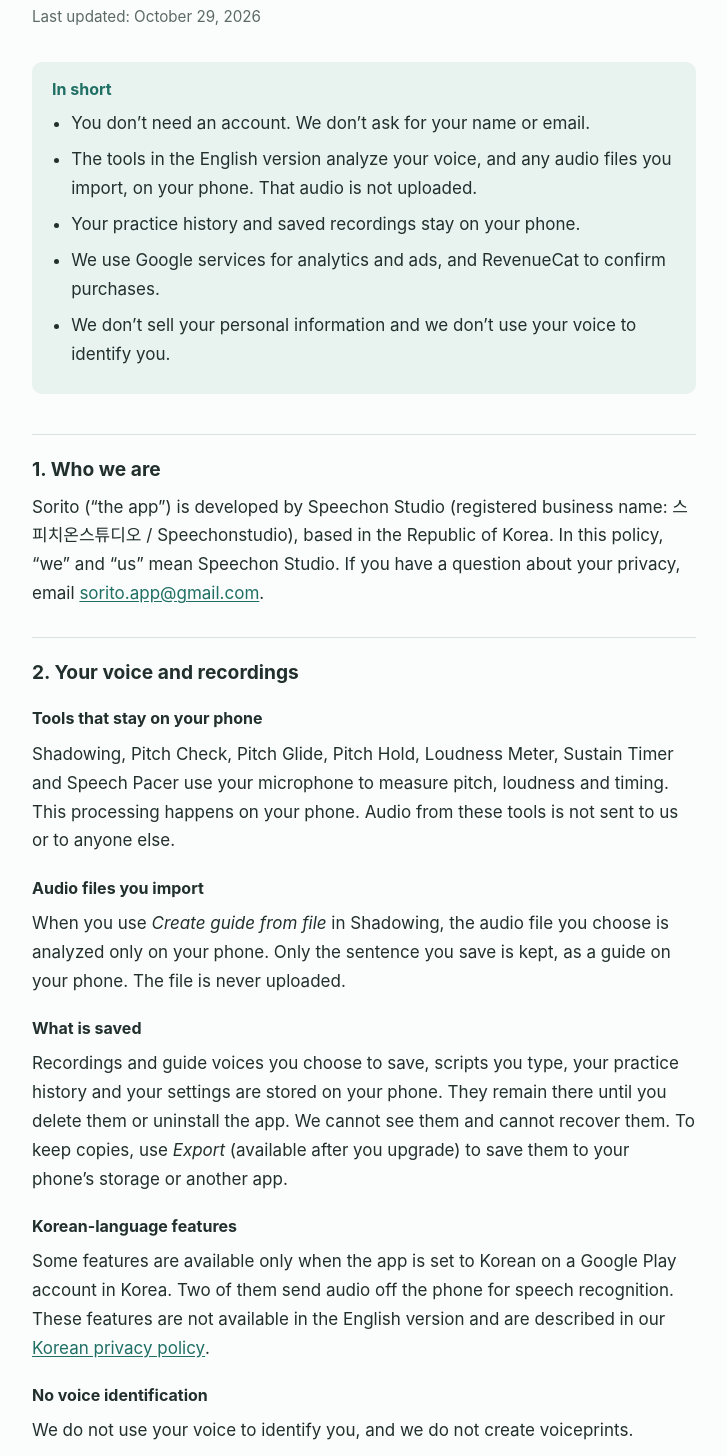
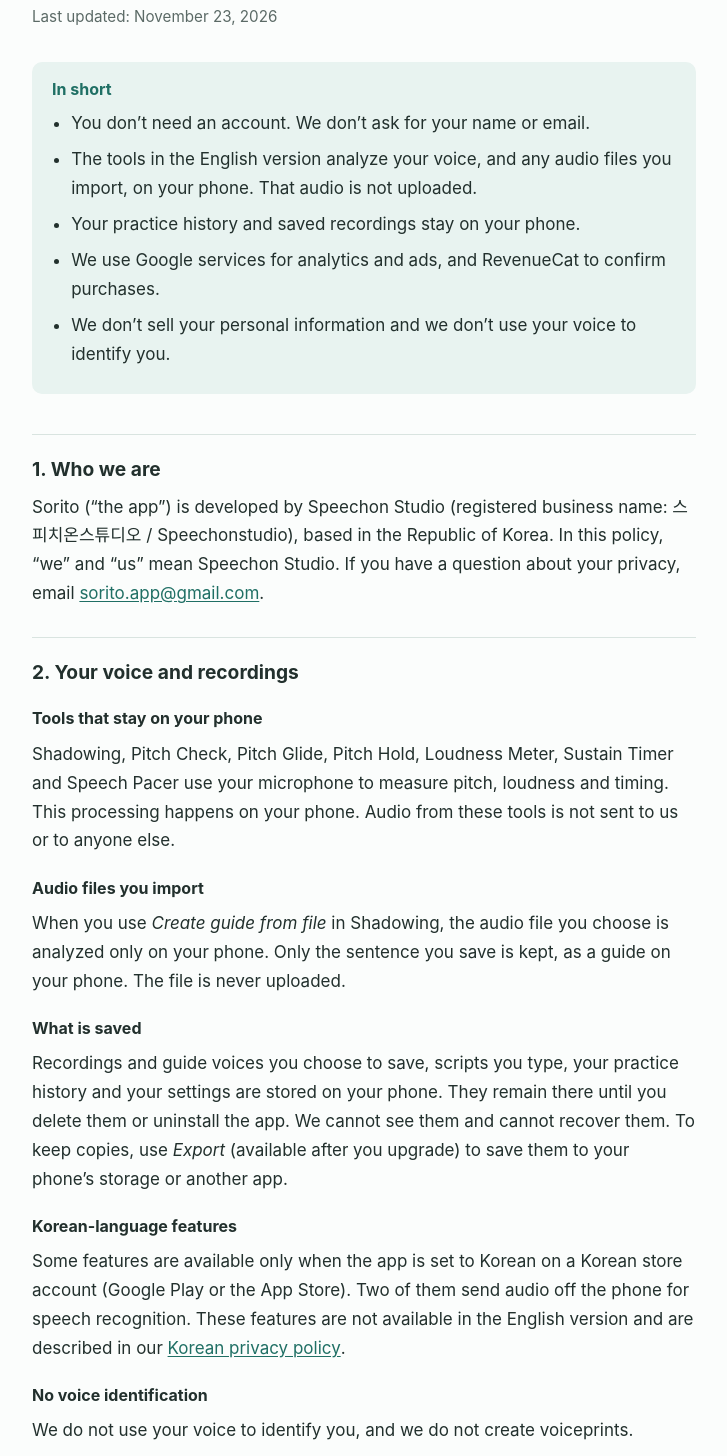
Before and after one commit to malhadaapp-lab/malhada-landing, a plain HTML site: page en/privacy.html in a window 1280 px wide. Shown: the part 144-1600 px from the top of the page, without its empty margins (276-1003 px from the left). Drawn offline with Linux system fonts and the light colour scheme.

Commit message:
en privacy: Korean-only features apply to a Korean store account on Google Play or the App Store (not only Google Play)
Co-Authored-By: Claude Opus 5.5 (1M context) <noreply@anthropic.com>

```diff
--- a/en/privacy.html
+++ b/en/privacy.html
@@ -36,7 +36,7 @@ footer{margin-top:3rem;color:var(--muted);font-size:.9rem}
 <main class="wrap">
 <svg class="mark" viewBox="0 0 288 36" role="img" aria-label="Sorito"><path d="M2 26C28 8 48 6 72 18s44 16 68 4 52-18 78-2 44 12 68 0" fill="none" stroke="#1f6f64" stroke-width="3" stroke-linecap="round"/></svg>
 <h1>Privacy Policy</h1>
-<p class="meta">Last updated: October 29, 2026</p>
+<p class="meta">Last updated: November 23, 2026</p>
 <div class="summary">
 <h2>In short</h2>
 <ul>
@@ -62,7 +62,7 @@ footer{margin-top:3rem;color:var(--muted);font-size:.9rem}
 <h3>What is saved</h3>
 <p>Recordings and guide voices you choose to save, scripts you type, your practice history and your settings are stored on your phone. They remain there until you delete them or uninstall the app. We cannot see them and cannot recover them. To keep copies, use <em>Export</em> (available after you upgrade) to save them to your phone’s storage or another app.</p>
 <h3>Korean-language features</h3>
-<p>Some features are available only when the app is set to Korean on a Google Play account in Korea. Two of them send audio off the phone for speech recognition. These features are not available in the English version and are described in our <a href="https://speechonstudio.com/privacy.html" lang="ko">Korean privacy policy</a>.</p>
+<p>Some features are available only when the app is set to Korean on a Korean store account (Google Play or the App Store). Two of them send audio off the phone for speech recognition. These features are not available in the English version and are described in our <a href="https://speechonstudio.com/privacy.html" lang="ko">Korean privacy policy</a>.</p>
 <h3>No voice identification</h3>
 <p>We do not use your voice to identify you, and we do not create voiceprints.</p>
 <h3>Phone backup</h3>
```
